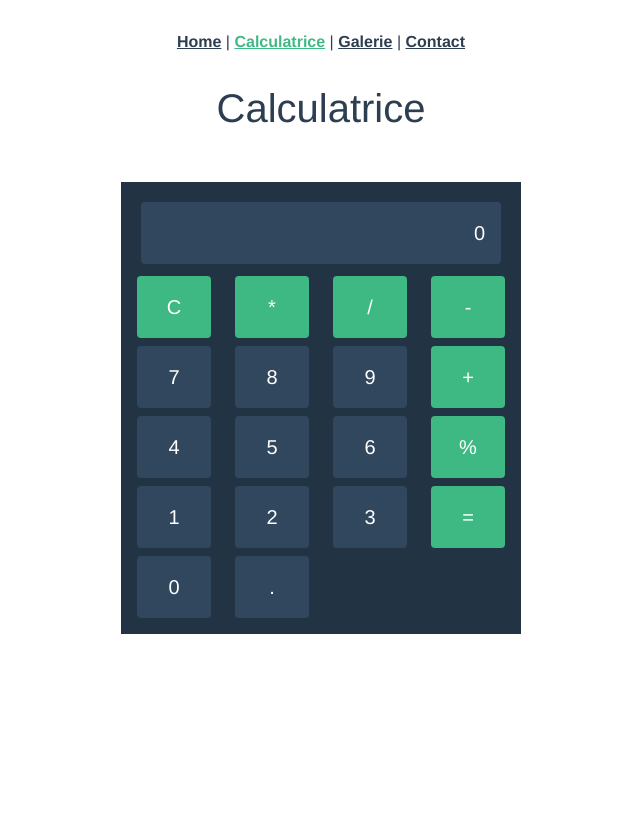
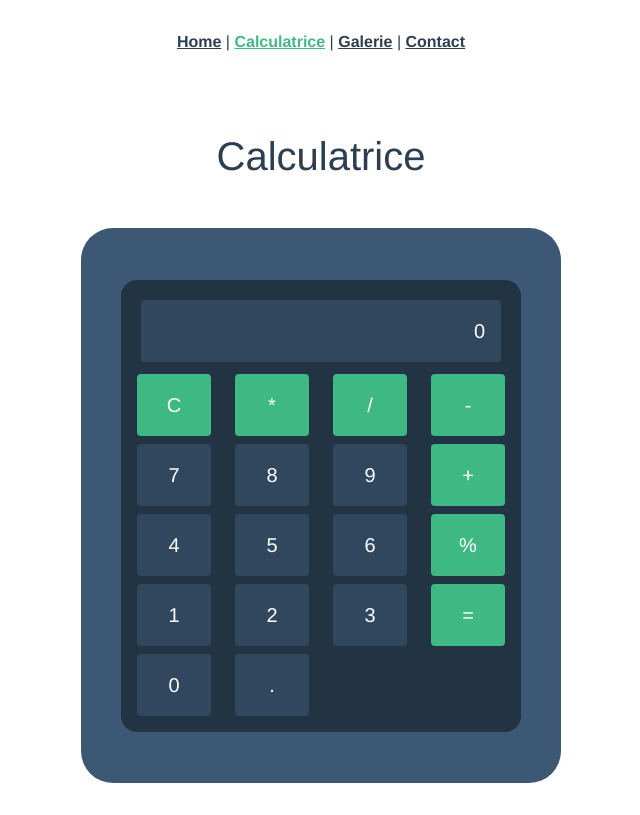
Before and after one commit to Toty-01/vue-app, a Vue app: page /#/about in a window 1280 px wide. Shown: the whole page, without its empty margins (319-959 px from the left). Built offline with nearby package versions, Linux system fonts and the light colour scheme.

Commit message:
some news

```diff
--- a/src/views/AboutView.vue
+++ b/src/views/AboutView.vue
@@ -2,7 +2,7 @@
   <div class="about">
     <h1>Calculatrice</h1>
 
-    <div class="calc">
+    <div class="calc mx-auto">
       <div class="p-3">
 
         <div class="w-full rounded m-1 p-3 text-right lead font-weight-bold text-white bg-vue-dark">
@@ -26,7 +26,6 @@
 </template>
 
 <script>
-import { thisExpression } from '@babel/types';
 
 export default {
   name: 'AboutView',
@@ -74,6 +73,10 @@ export default {
     max-width: 400px;
     margin: 50px auto;
     background-color: #234;
+    border-radius: 1rem;
+  }
+  h1 {
+    margin: 3rem;
   }
   .w-full {
     text-align: end;
@@ -88,4 +91,12 @@ export default {
   .bg-vue-green {
     background: #3fb984;
   }
+  .calc {
+    background-color: #3D5875;
+    padding-bottom: 0.1rem;
+    padding-top: 0.1rem;
+    max-width: 480px;
+    border-radius: 2rem;
+    margin-bottom: 2rem;
+  }
 </style>
--- a/src/views/ContactView.vue
+++ b/src/views/ContactView.vue
@@ -1,5 +1,6 @@
 <template>
   <div class="contact">
     <h1>Ceci est la page contact</h1>
+    <p>Je vais rajouter des choses</p>
   </div>
 </template>
--- a/src/views/HomeView.vue
+++ b/src/views/HomeView.vue
@@ -1,8 +1,10 @@
 <template>
   <div class="home">
+
     <img alt="Vue logo" src="../assets/logo.png">
     <HelloWorld msg="Bienvenue sur mon site"/>
-    <h2 class="mt-4"><b>My todoApp with vue</b></h2>
+
+    <h2 class="mt-4"><b>My todoApps with vue</b></h2>
 
     <div class="input-value d-flex m-4">
       <input v-model="task" type="text" placeholder="Entrer une tâche" class="form-control">
```
Lines whose indentation alone changed are shown as unchanged.
